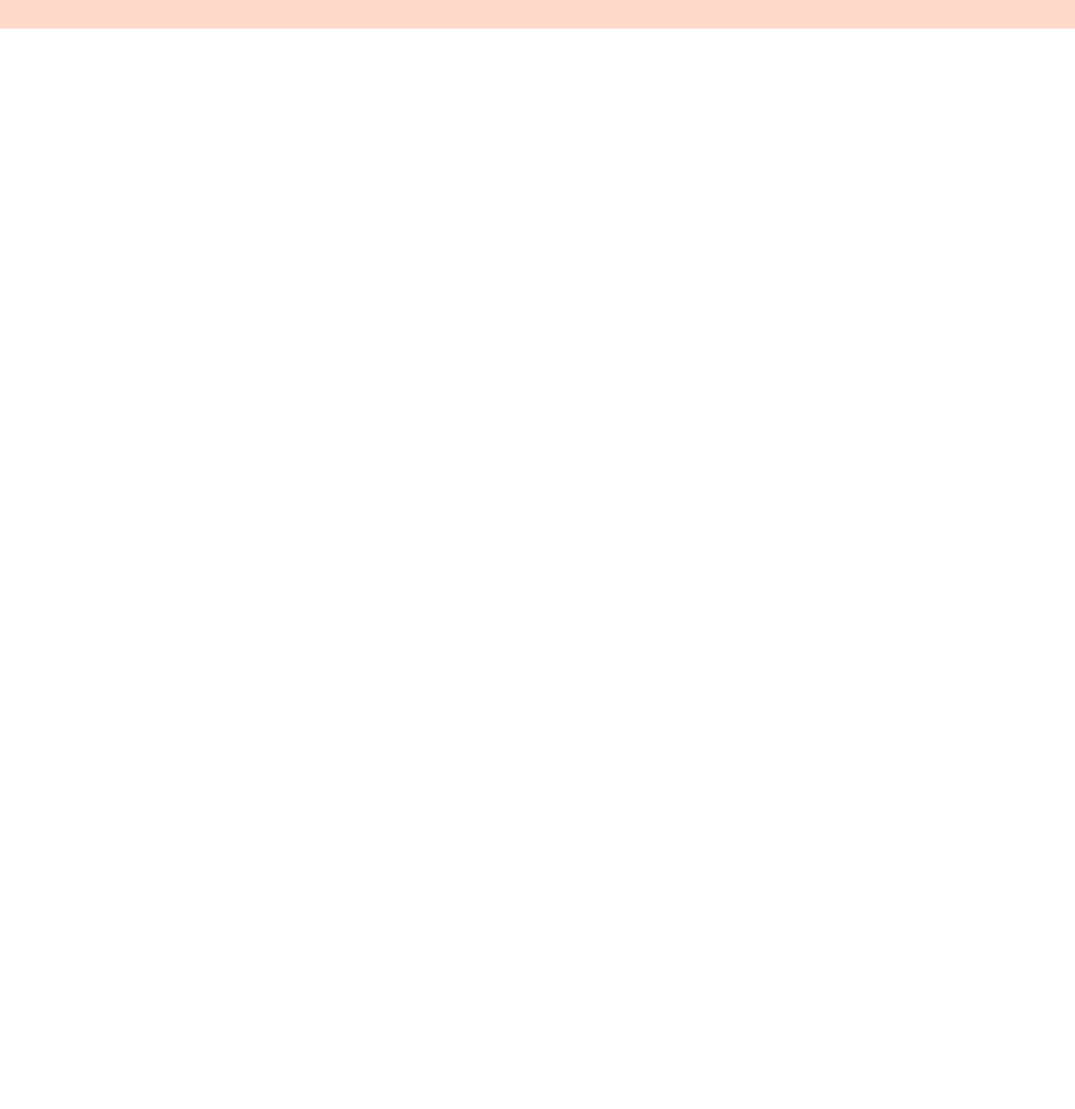
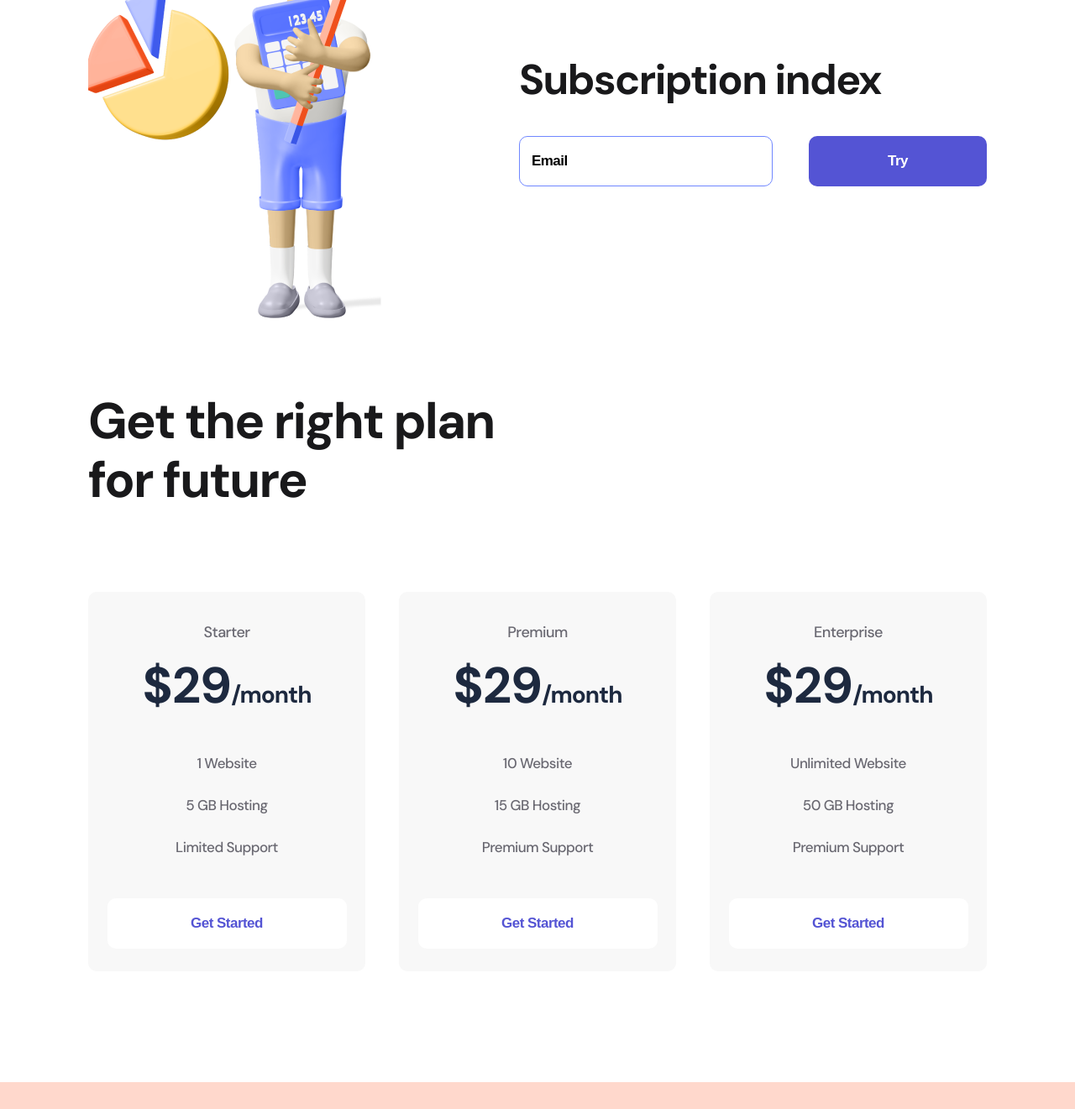
Before and after one commit to Natalyfuture/logoipsum, a plain HTML site: page index.html in a window 1280 px wide. Shown: the part 955-2276 px from the top of the page at 84% size. Before the commit the page ends 989 px from the top, so only its background shows below. Drawn offline with nearby package versions, Linux system fonts and the light colour scheme.

Commit message:
Add files via upload

```diff
--- a/index.html
+++ b/index.html
@@ -52,7 +52,7 @@
             <p class="about_text">
                 Outcome-centered products that reduce churn, optimize pricing, and grow your subscription business end-to-end.
             </p>
-            <div>
+        <div>
                 <button class="button button_violet">
                    Get Started
                 </button>
@@ -63,6 +63,95 @@
         </div>
         <div>
             <img src="./img/firstman.png" alt="firstman">
+        </div>
+    </section>
+    <section class="container subscribe">
+        <div>
+            <img src="./img/secondman.png" alt="secondman">
+        </div>
+        <div>
+            <h2 class="subscribe_title">
+                Subscription index
+            </h2>
+            <form >
+                <input class="input" type"email" placeholder="Email">
+                <button class="button button_violet">
+                    Try
+                </button>
+            </form>
+        </div>
+    </section>
+    <section class="container plan">
+        <h2 class="plan_title">
+            Get the right plan for future
+        </h2>
+        <div class="plan_flex">
+                <div class="item">
+                    <p class="item_text">
+                        Starter
+                    </p>
+                    <h3 class="item_title">
+                        $29<span>/month</span>
+                    </h3>
+                    <ul>
+                        <li class="item_li">
+                            1 Website
+                        </li>
+                        <li class="item_li" >
+                            5 GB Hosting
+                        </li>
+                        <li class="item_li">
+                            Limited Support
+                        </li>
+                    </ul>
+                    <button class="button button_item">
+                        Get Started
+                    </button>
+                </div>
+                <div class="item">
+                    <p class="item_text">
+                        Premium
+                    </p>
+                    <h3 class="item_title">
+                        $29<span>/month</span>
+                    </h3>
+                    <ul>
+                        <li class="item_li">
+                            10 Website
+                        </li>
+                        <li class="item_li" >
+                            15 GB Hosting
+                        </li>
+                        <li class="item_li">
+                            Premium Support
+                        </li>
+                    </ul>
+                    <button class="button button_item">
+                        Get Started
+                    </button>
+                </div>
+                <div class="item">
+                    <p class="item_text">
+                        Enterprise
+                    </p>
+                    <h3 class="item_title">
+                        $29<span>/month</span>
+                    </h3>
+                    <ul>
+                        <li class="item_li">
+                            Unlimited Website
+                        </li>
+                        <li class="item_li" >
+                            50 GB Hosting
+                        </li>
+                        <li class="item_li">
+                            Premium Support
+                        </li>
+                    </ul>
+                    <button class="button button_item">
+                        Get Started
+                    </button>
+                </div>
         </div>
     </section>
     <footer class="footer">
--- a/style/style.css
+++ b/style/style.css
@@ -20,7 +20,7 @@ body{
 
 }
 
-.header_flex, .footer_flex, .about{
+.header_flex, .footer_flex, .about, .subscribe, .plan_flex{
     display: flex;
     justify-content: space-between;
     align-items: center;
@@ -106,3 +106,104 @@ body{
 .button_transparent:hover {
     color: #262695;
 }
+
+.subscribe {
+    margin-bottom: 85px;
+}
+
+.subscribe_title{
+    font-weight: 700;
+    font-size: 50px;
+    line-height: 57px;
+    letter-spacing: -1.56316px;
+    color: #19191B;
+    margin-bottom: 38px;
+
+}
+
+.input{
+    width: 302px;
+    height: 60px;
+    border: 1px solid #7087FF;
+    border-radius: 10px;
+    padding-left: 14px;
+    box-sizing: border-box;
+    margin-right: 39px;
+}
+.input::placeholder,.input {
+    font-weight: 700;
+    font-size: 17px;
+    line-height: 22px;
+    letter-spacing: -0.531474px;
+
+    color: #000000;
+}
+
+.input:focus {
+    outline: none;
+}
+.plan {
+    margin-bottom: 132px;
+}
+.plan_title {
+    font-weight: 700;
+    font-size: 60px;
+    line-height: 70px;
+    letter-spacing: -1.87579px;
+    color: #19191B;
+    max-width: 504px;
+    margin-bottom: 98px;
+}
+.item {
+    width: 330px;
+    background: #F8F8F8;
+    border-radius: 10px;
+    text-align: center;
+    padding: 34px 0 27px;
+}
+.item:hover {
+    transition: 500ms;
+    background: #FF7143;
+    box-shadow: 0px 32px 34px rgba(255, 112, 59, 0.317827);
+}
+
+.item_text {
+    font-size: 18px;
+    line-height: 28px;
+    letter-spacing: -0.562737px;
+    color: #696871;
+   }
+   .item:hover .item_text, .item:hover .item_title, .item:hover .item_li {
+    color: white;
+    transition: 500ms;
+   }
+.item_title {
+    font-weight: 700;
+    font-size: 60px;
+    line-height: 56px;
+    letter-spacing: -1.03448px;
+    color:#1D293F;
+    margin: 22px 0 28px;
+}
+.item_title span {
+    font-size: 28px;
+}
+.item_li {
+    list-style: none;
+    font-size: 17px;
+    line-height: 50px;
+    letter-spacing: -0.531474px;
+    color: #696871;
+
+}
+.button_item {
+    width: 285px;
+    background: white;
+    color: #5454D4;
+    margin-top: 36px;
+}
+.item:hover .button_item {
+    background: #9F3919;
+    color: white;
+    transition: 500ms;
+}
```
Also changed, not shown: img/secondman.png (added).
